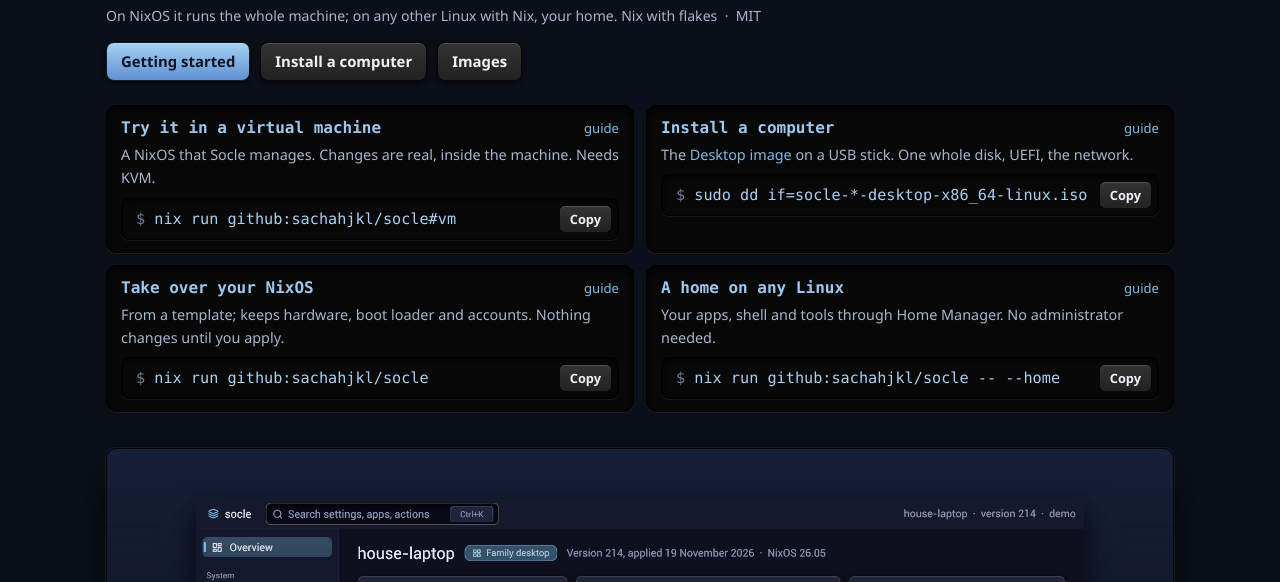
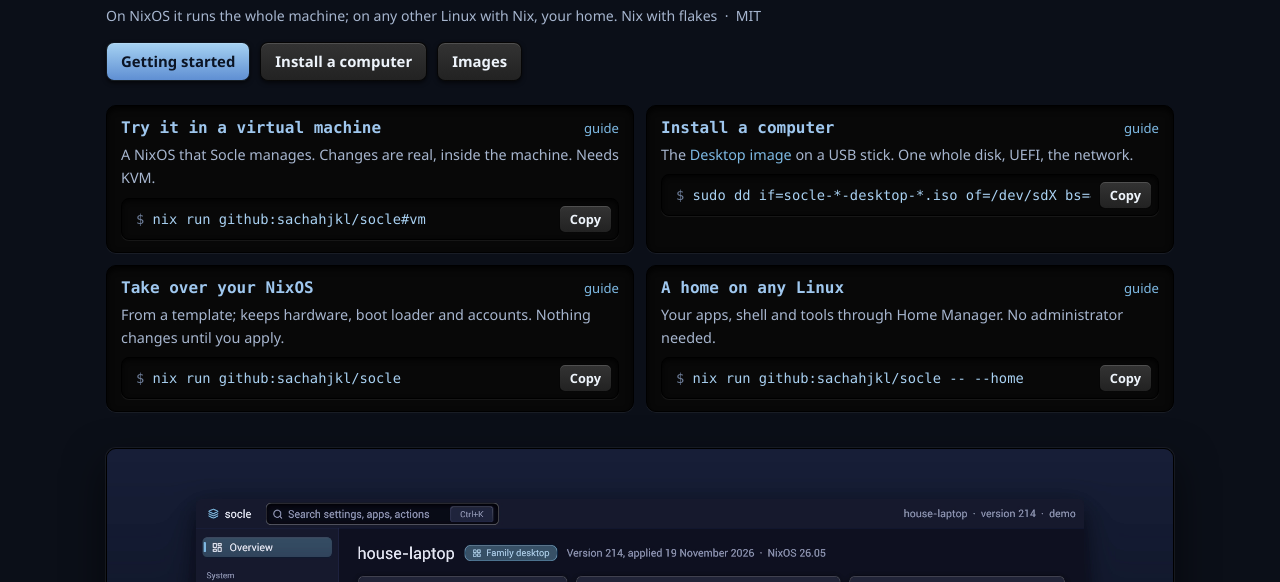
Before and after one commit to sachahjkl/socle, a plain HTML site: page site/index.html in a window 1280 px wide. Shown: the part 218-800 px from the top of the page. Drawn offline with Linux system fonts and the light colour scheme.

Commit message:
Site: the toolkit's scroll bars everywhere, in the site's blues; the commands fit their line

```diff
--- a/site/index.html
+++ b/site/index.html
@@ -43,7 +43,7 @@
       <div class="well">
         <h3>Install a computer <a href="docs/install/">guide</a></h3>
         <p>The <a href="https://github.com/sachahjkl/socle/releases/latest">Desktop image</a> on a USB stick. One whole disk, UEFI, the network.</p>
-        <div class="cmd"><code>sudo dd if=socle-*-desktop-x86_64-linux.iso of=/dev/sdX bs=4M conv=fsync</code><button type="button" class="copy" data-copy="sudo dd if=socle-*-desktop-x86_64-linux.iso of=/dev/sdX bs=4M conv=fsync">Copy</button></div>
+        <div class="cmd"><code>sudo dd if=socle-*-desktop-*.iso of=/dev/sdX bs=4M</code><button type="button" class="copy" data-copy="sudo dd if=socle-*-desktop-*.iso of=/dev/sdX bs=4M conv=fsync">Copy</button></div>
       </div>
       <div class="well">
         <h3>Take over your NixOS <a href="docs/take-over/">guide</a></h3>
--- a/site/style.css
+++ b/site/style.css
@@ -11,6 +11,7 @@
   --cyan: #9fc7ee;
   --edge: rgba(0, 0, 0, 0.85);
   --lip: rgba(255, 255, 255, 0.06);
+  --line: #2c3a55;   /* (the toolkit's scroll bar mixes its trough and thumb from it: gt:site, SCROLLBAR_CSS) */
   --mono: "Cascadia Mono", "JetBrains Mono", ui-monospace, Consolas, monospace;
   --sans: "Segoe UI Variable Text", "Segoe UI", Inter, system-ui, sans-serif;
   color-scheme: dark;
@@ -76,8 +77,9 @@ main { max-width: 1100px; margin: 0 auto; padding: 0 16px; }
   display: flex; align-items: center; gap: 8px; max-width: 100%; padding: 6px 6px 6px 14px; border-radius: 8px;
   background: #080808; border: 1px solid #000; box-shadow: inset 0 2px 5px rgba(0, 0, 0, 0.85), 0 1px 0 var(--lip);
 }
-/* (one line, never cut inside a flag: a long one scrolls in its own frame) */
-.cmd code { flex: 1; min-width: 0; padding: 2px 0; background: none; font-size: 0.95rem; white-space: nowrap; overflow-x: auto; overflow-wrap: normal; scrollbar-width: thin; }
+/* (one line, never cut inside a flag: a long one scrolls in its own frame, with the toolkit's bar; scrollbar-width
+   would put the browser's own bar in its place) */
+.cmd code { flex: 1; min-width: 0; padding: 2px 0; background: none; font-size: 0.95rem; white-space: nowrap; overflow-x: auto; overflow-wrap: normal; }
 .cmd code::before { content: "$ "; color: var(--faint); }
 .copy {
   flex: none; padding: 4px 10px; border-radius: 6px; color: var(--text); font: 600 0.8rem var(--sans); cursor: pointer;
@@ -149,6 +151,7 @@ main { max-width: 1100px; margin: 0 auto; padding: 0 16px; }
 .ways .well h3 { display: flex; justify-content: space-between; align-items: baseline; gap: 8px; }
 .ways .well h3 a { font: 500 0.82rem var(--sans); }
 .ways .well p { margin: 0 0 8px; font-size: 0.9rem; }
+.ways .cmd code { font-size: 0.86rem; }
 #download { margin-bottom: 36px; }
 .cols { display: grid; grid-template-columns: repeat(auto-fit, minmax(280px, 1fr)); gap: 16px; text-align: left; margin-bottom: 24px; }
 /* a sunken well: darker face, the shadow of its rim from above, a lit lip under it */
```
